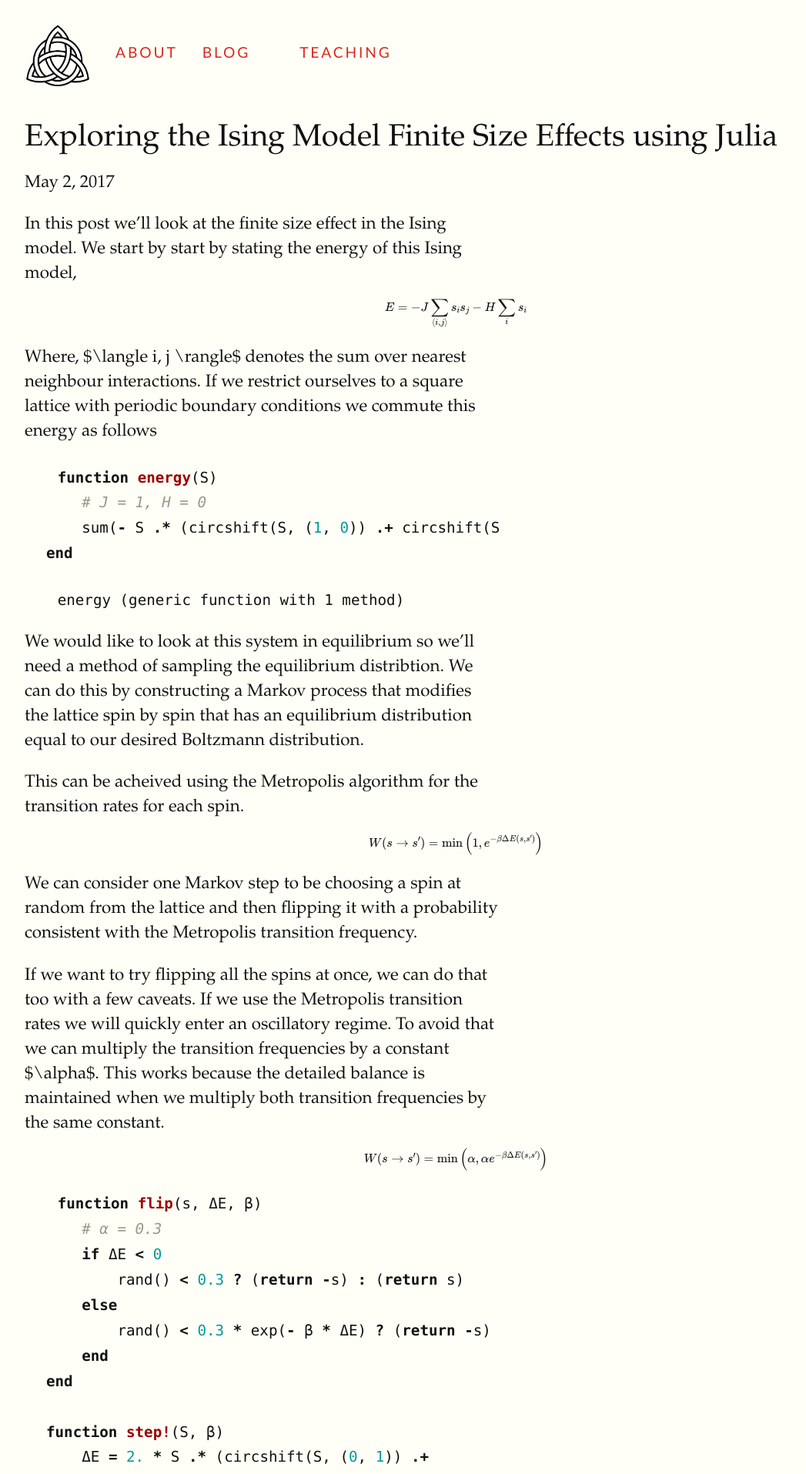
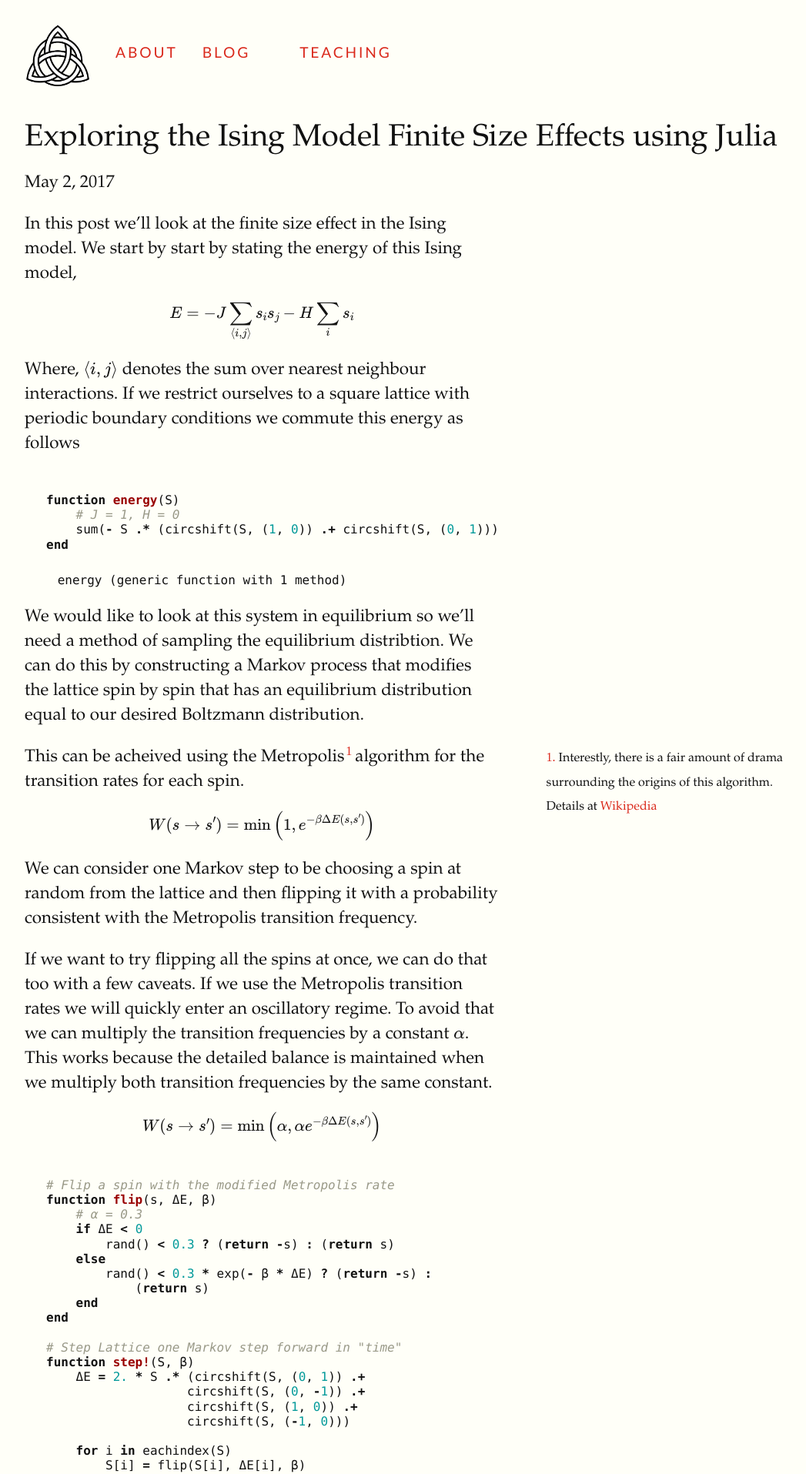
Before and after one commit to nsmith5/website, a Jekyll site: the page built from _posts/2017-05-02-ising.md, in a window 1280 px wide. Shown: the top 1915 px of the page at 77% size, without its empty margins (128-1175 px from the left). Built offline with Jekyll 4.4.1, drawn with Linux system fonts in a browser that asks for light colours; formulas are drawn with MathJax 3; some of the changed text lies outside the part shown.

Commit message:
clean up post

````diff
--- a/_posts/2017-05-02-ising.md
+++ b/_posts/2017-05-02-ising.md
@@ -5,14 +5,14 @@
 
 In this post we'll look at the finite size effect in the Ising model. We start by start by stating the energy of this Ising model,
 
-$$
+{% math %}
 E = - J \sum_{\langle i, j\rangle} s_i s_j - H \sum_{i} s_i
-$$
+{% endmath %}
 
-Where, $\langle i, j \rangle$ denotes the sum over nearest neighbour interactions. If we restrict ourselves to a square lattice with periodic boundary conditions we commute this energy as follows
-
+Where, {% m %}\langle i, j \rangle{% em %} denotes the sum over nearest neighbour interactions. If we restrict ourselves to a square lattice with periodic boundary conditions we commute this energy as follows
 
 ```julia
+
 function energy(S)
     # J = 1, H = 0
     sum(- S .* (circshift(S, (1, 0)) .+ circshift(S, (0, 1))))
@@ -20,35 +20,37 @@
 ```
     energy (generic function with 1 method)
 
-
-
 We would like to look at this system in equilibrium so we'll need a method of sampling the equilibrium distribtion. We can do this by constructing a Markov process that modifies the lattice spin by spin that has an equilibrium distribution equal to our desired Boltzmann distribution.
 
-This can be acheived using the Metropolis algorithm for the transition rates for each spin.
+This can be acheived using the Metropolis{% sidenote 'id-thing' 'Interestly, there is a fair amount of drama surrounding the origins of this algorithm. Details at [Wikipedia](https://en.wikipedia.org/wiki/Metropolis%E2%80%93Hastings_algorithm#History)'%} algorithm for the transition rates for each spin.
 
-$$
+{% math %}
 W(s \rightarrow s^\prime) = \min\left(1, e^{-\beta\Delta E(s, s^\prime)}\right)
-$$
+{% endmath %}
 
 We can consider one Markov step to be choosing a spin at random from the lattice and then flipping it with a probability consistent with the Metropolis transition frequency.
 
-If we want to try flipping all the spins at once, we can do that too with a few caveats. If we use the Metropolis transition rates we will quickly enter an oscillatory regime. To avoid that we can multiply the transition frequencies by a constant $\alpha$. This works because the detailed balance is maintained when we multiply both transition frequencies by the same constant.
+If we want to try flipping all the spins at once, we can do that too with a few caveats. If we use the Metropolis transition rates we will quickly enter an oscillatory regime. To avoid that we can multiply the transition frequencies by a constant {% m %}\alpha {% em %}. This works because the detailed balance is maintained when we multiply both transition frequencies by the same constant.
 
-$$
+{% math %}
 W(s \rightarrow s^\prime) = \min\left(\alpha, \alpha e^{-\beta\Delta E(s, s^\prime)}\right)
-$$
+{% endmath %}
 
 
 ```julia
+
+# Flip a spin with the modified Metropolis rate
 function flip(s, ΔE, β)
     # α = 0.3
     if ΔE < 0
         rand() < 0.3 ? (return -s) : (return s)
     else
-        rand() < 0.3 * exp(- β * ΔE) ? (return -s) : (return s)
+        rand() < 0.3 * exp(- β * ΔE) ? (return -s) :
+            (return s)
     end
 end
 
+# Step Lattice one Markov step forward in "time"
 function step!(S, β)
     ΔE = 2. * S .* (circshift(S, (0, 1)) .+
                    circshift(S, (0, -1)) .+
@@ -73,6 +75,7 @@
 
 
 ```julia
+
 function energy_stats(S, β; samples = 100)
     # Mean and variance of the energy at temperature β
 
@@ -89,18 +92,12 @@
     return meanE / length(S), varE / length(S)
 end
 ```
-
-
-
-
     energy_stats (generic function with 1 method)
-
-
 
 Now we can make a function to do a temperature sweep for lattices of a given size over a particular temperature range
 
+```julia
 
-```julia
 function sweep(N, Trange; smpl_per_temp=100)
 
     Trange = reverse(Trange)
@@ -120,16 +117,14 @@
 ```
     sweep (generic function with 1 method)
 
-
-
 ## Visualization
 
 Ok, now that we've got all the technical details out of the way lets brew up some visualization so we can make sure things are working as we might expect. Unicode is a great asset here.
 
 With a pretty printing function `pprint` in hand lets do a little animation to see things are working.
 
+```julia
 
-```julia
 function pprint(S)
     N, M = size(S)
     for i in 1:N
@@ -139,12 +134,9 @@
         print("\n")
     end
 end
-```
 
-    pprint (generic function with 1 method)
-
-
-```julia
+# In a Jupyter notebook we can make
+# a small animation in the output cell
 using IJulia
 
 S = rand([1.0, -1.0], (20, 20))
@@ -160,32 +152,36 @@
 end
 ```
 
-    ⬛⬛⬜⬜⬜⬜⬛⬛⬛⬜⬜⬜⬜⬜⬛⬜⬜⬜⬜⬛
-    ⬛⬜⬛⬜⬛⬛⬛⬛⬜⬛⬛⬜⬜⬜⬜⬜⬜⬜⬜⬜
-    ⬛⬜⬜⬜⬜⬜⬜⬜⬛⬛⬛⬛⬜⬜⬛⬛⬜⬜⬜⬜
-    ⬜⬛⬜⬜⬜⬜⬜⬜⬛⬛⬛⬛⬛⬛⬛⬛⬜⬜⬜⬜
-    ⬜⬛⬜⬜⬛⬛⬛⬜⬛⬛⬛⬜⬛⬛⬜⬜⬛⬛⬜⬜
-    ⬜⬜⬜⬜⬜⬜⬛⬛⬜⬛⬛⬜⬛⬛⬜⬛⬛⬜⬜⬜
-    ⬜⬛⬜⬜⬜⬜⬛⬛⬛⬛⬜⬜⬛⬜⬜⬛⬜⬛⬜⬜
-    ⬜⬜⬜⬜⬜⬛⬛⬛⬛⬛⬜⬜⬜⬜⬛⬛⬛⬛⬜⬛
-    ⬜⬜⬜⬜⬜⬜⬛⬛⬛⬜⬜⬜⬛⬜⬛⬛⬛⬛⬜⬛
-    ⬜⬜⬜⬜⬜⬜⬜⬛⬛⬛⬛⬛⬜⬛⬛⬛⬜⬜⬜⬜
-    ⬜⬜⬜⬜⬛⬛⬜⬛⬜⬛⬛⬜⬛⬜⬜⬜⬜⬜⬜⬛
-    ⬜⬜⬜⬜⬛⬛⬛⬜⬜⬜⬜⬜⬛⬜⬜⬜⬛⬛⬛⬛
-    ⬜⬜⬜⬜⬜⬜⬛⬛⬜⬜⬜⬜⬛⬜⬛⬛⬜⬛⬜⬜
-    ⬜⬛⬜⬜⬛⬜⬛⬛⬛⬛⬛⬜⬜⬛⬜⬜⬜⬜⬜⬜
-    ⬜⬛⬜⬛⬛⬜⬜⬜⬜⬜⬛⬛⬜⬛⬜⬜⬜⬜⬜⬛
-    ⬛⬛⬛⬛⬛⬜⬛⬜⬛⬛⬜⬛⬜⬜⬜⬜⬜⬜⬜⬛
-    ⬛⬛⬛⬛⬜⬛⬜⬛⬛⬛⬜⬜⬜⬜⬛⬛⬜⬜⬜⬛
-    ⬛⬛⬜⬛⬜⬜⬜⬛⬛⬛⬜⬛⬜⬛⬛⬛⬛⬜⬛⬛
-    ⬛⬛⬛⬛⬜⬜⬜⬜⬜⬛⬛⬜⬛⬜⬛⬜⬜⬜⬛⬛
-    ⬛⬛⬛⬛⬜⬛⬜⬛⬜⬜⬜⬛⬜⬛⬛⬜⬜⬛⬛⬛
+```
 
+⬛⬛⬜⬜⬜⬜⬛⬛⬛⬜⬜⬜⬜⬜⬛⬜⬜⬜⬜⬛
+⬛⬜⬛⬜⬛⬛⬛⬛⬜⬛⬛⬜⬜⬜⬜⬜⬜⬜⬜⬜
+⬛⬜⬜⬜⬜⬜⬜⬜⬛⬛⬛⬛⬜⬜⬛⬛⬜⬜⬜⬜
+⬜⬛⬜⬜⬜⬜⬜⬜⬛⬛⬛⬛⬛⬛⬛⬛⬜⬜⬜⬜
+⬜⬛⬜⬜⬛⬛⬛⬜⬛⬛⬛⬜⬛⬛⬜⬜⬛⬛⬜⬜
+⬜⬜⬜⬜⬜⬜⬛⬛⬜⬛⬛⬜⬛⬛⬜⬛⬛⬜⬜⬜
+⬜⬛⬜⬜⬜⬜⬛⬛⬛⬛⬜⬜⬛⬜⬜⬛⬜⬛⬜⬜
+⬜⬜⬜⬜⬜⬛⬛⬛⬛⬛⬜⬜⬜⬜⬛⬛⬛⬛⬜⬛
+⬜⬜⬜⬜⬜⬜⬛⬛⬛⬜⬜⬜⬛⬜⬛⬛⬛⬛⬜⬛
+⬜⬜⬜⬜⬜⬜⬜⬛⬛⬛⬛⬛⬜⬛⬛⬛⬜⬜⬜⬜
+⬜⬜⬜⬜⬛⬛⬜⬛⬜⬛⬛⬜⬛⬜⬜⬜⬜⬜⬜⬛
+⬜⬜⬜⬜⬛⬛⬛⬜⬜⬜⬜⬜⬛⬜⬜⬜⬛⬛⬛⬛
+⬜⬜⬜⬜⬜⬜⬛⬛⬜⬜⬜⬜⬛⬜⬛⬛⬜⬛⬜⬜
+⬜⬛⬜⬜⬛⬜⬛⬛⬛⬛⬛⬜⬜⬛⬜⬜⬜⬜⬜⬜
+⬜⬛⬜⬛⬛⬜⬜⬜⬜⬜⬛⬛⬜⬛⬜⬜⬜⬜⬜⬛
+⬛⬛⬛⬛⬛⬜⬛⬜⬛⬛⬜⬛⬜⬜⬜⬜⬜⬜⬜⬛
+⬛⬛⬛⬛⬜⬛⬜⬛⬛⬛⬜⬜⬜⬜⬛⬛⬜⬜⬜⬛
+⬛⬛⬜⬛⬜⬜⬜⬛⬛⬛⬜⬛⬜⬛⬛⬛⬛⬜⬛⬛
+⬛⬛⬛⬛⬜⬜⬜⬜⬜⬛⬛⬜⬛⬜⬛⬜⬜⬜⬛⬛
+⬛⬛⬛⬛⬜⬛⬜⬛⬜⬜⬜⬛⬜⬛⬛⬜⬜⬛⬛⬛
+```
 
 Lovely! Lets get some results then!
 
 
 ```julia
+
+# Perform a sweep to check for phase transition
 T = 1.0:0.05:4.0
 
 means, vars = sweep(20, T, smpl_per_temp=20000)
@@ -194,42 +190,22 @@
 Cᵥ = vars ./ T.^2;
 ```
 
-## $C_v(T)$ and $E(T)$ results
+## {% m %} C_v(T) {% em %} and {% m %} E(T) {% em %} Results
 
-Performing a temperature sweep on a 20 x 20 lattice with 20000 samples per temperature, we see the characteristic divergence of the heat capacity around $T_c$. Note that the theoretical result for $T_c$ in the thermodynamic limit is,
+Performing a temperature sweep on a 20 x 20 lattice with 20000 samples per temperature, we see the characteristic divergence of the heat capacity around {% m %} T_c {% em %}. Note that the theoretical result for {% m %} T_c {% em %} in the thermodynamic limit is,
 
-$$
+{% math %}
 T_c = \frac{2}{\ln\left(2 + \sqrt(2)\right)} \approx 2.2691...
-$$
+{% endmath %}
 
-
-```julia
-using PyPlot
-plt[:style][:use]("bmh")
-
-fig, ax1 = subplots()
-ax1[:plot](T, means, ".", label="Energy/Spin")
-ax1[:set_xlabel](L"Temperature $(J/k_b)$")
-ax1[:set_ylabel](L"Energy per Spin $(J/spin)$")
-ax1[:set_title]("Ising Model Energy and Heat Capacity")
-
-ax2 = ax1[:twinx]()
-ax2[:_get_lines][:prop_cycler][:next]()
-ax2[:plot](T, Cᵥ, ".", label="Specific Heat Capacity")
-ax2[:set_ylabel](L"Heat Capacity $(C_v)$")
-
-ax1[:legend]()
-ax2[:legend]()
-```
-
-{% marginfigure 'id-thing' 'assets/posts/output_14_0.png' 'Energy and Heat Capacity per unity spin of the 20 x 20 Ising model lattice'%}
+{% maincolumn 'assets/posts/output_14_0.png' 'Energy and Heat Capacity per unity spin of the 20 x 20 Ising model lattice'%}
 
 The key question here is, how accurate are those results? While we know the theoretical solution in the case of the 2D Ising model, in more general circumstances we need to ask: how do we know if the answer has converged? The answer, as per usual, is in the *limit*. As we examine larger and larger lattices, we look for convergence in the solution.
 
 
 ```julia
-# Finite size effects
 
+# Sweep of lattices sizes from 2 -> 48
 sizes = [2, 4, 8, 16, 24, 48]
 smpls = [30000, 30000, 10000, 10000, 5000, 1000]
 T = 1.0:0.05:4.0
@@ -245,4 +221,4 @@
 ```
     Done size 48
 
-{% marginfigure 'iddd' 'assets/posts/output_16_0.png' 'Energy per unit spin on lattices of different size'%}
+{% maincolumn 'assets/posts/output_16_0.png' 'Energy per unit spin on lattices of different size'%}
--- a/css/tufte.scss
+++ b/css/tufte.scss
@@ -142,9 +142,10 @@
 .sans { font-family: $sans-font;
         letter-spacing: .03em; }
 
-pre, pre code, p code, p pre code { font-family: $code-font;  // removed .code 'class' since code is an actual html tag
-        font-size: 1.2rem;                   // also added p code, p pre code and pre selector to account for Markdown parsing
-        line-height: 1.71428571;        // of triple backticks plus rationalized line-heights and margins
+pre, pre code, p code, p pre code {
+        font-family: $code-font;  // removed .code 'class' since code is an actual html tag
+        font-size: 1.0rem;        // also added p code, p pre code and pre selector to account for Markdown parsing
+        line-height: 1.2;         // of triple backticks plus rationalized line-heights and margins
         margin-top: 1.71428571rem; }
 
 
````
Also changed, not shown: 1 other file.
